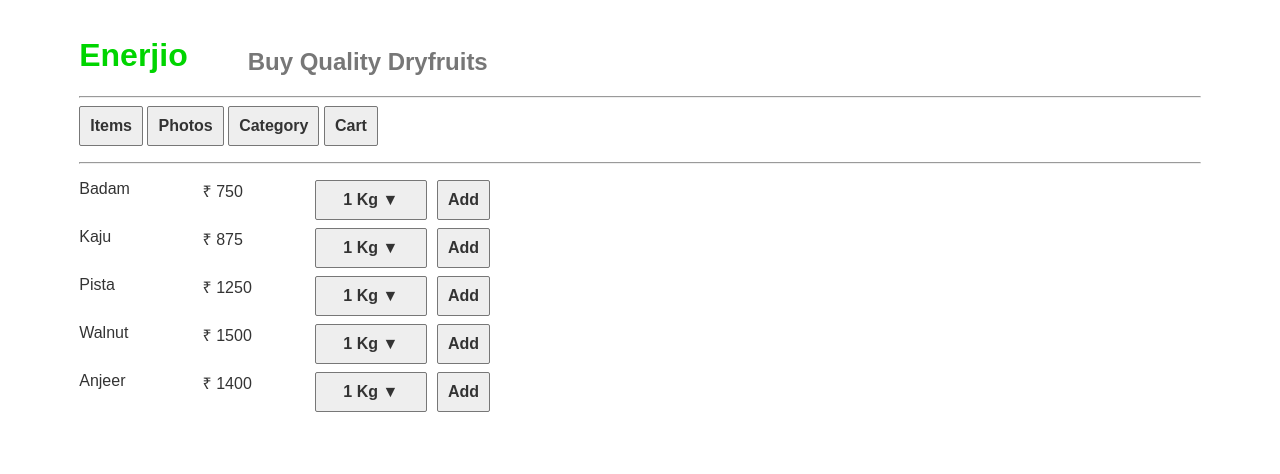
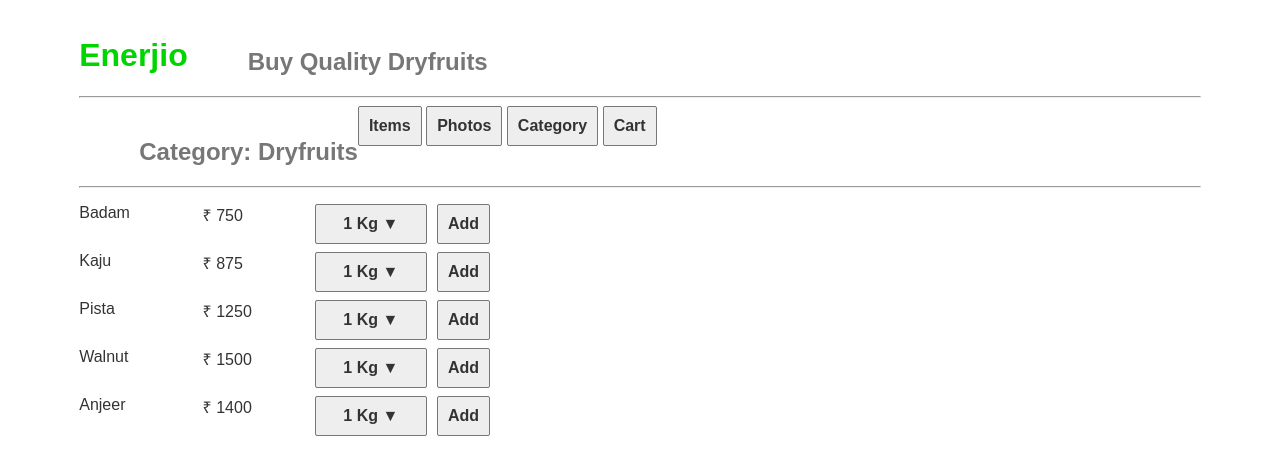
Before and after one commit to prabhusachin/https-github.com-sachin-ta-enerjiyo, a Svelte app: page / in a window 1280 px wide. Shown: the top 474 px of the page. Built offline with nearby package versions, Linux system fonts and the light colour scheme.

Commit message:
Update App.svelte
list item categorywise

```diff
--- a/src/App.svelte
+++ b/src/App.svelte
@@ -35,6 +35,7 @@ let categories = [
 		{ id: 'J---aiyznGQ', name: 'Anjeer',price:1400,rate:1400,qty:'1 Kg' },
 	];
 let productImageName = "";
+let itemCategory = "Dryfruits";
 let cartProducts = [];
 let showPic = false;
 let showItems = true;
@@ -68,6 +69,15 @@ function handleItemsClick(id) {
                 itemsbycat.push ({ id: items[i]["id"], name: items[i]["name"],price:items[i]["price"],rate:items[i]["rate"],qty:items[i]["qty"] });
             }
             i++;
+		}
+		i=0;
+		while (i<categories.length)
+		{
+		    if (categories[i]["id"] == id)
+		    {
+		         itemCategory = categories[i]["name"];
+		    }
+		    i++;
 		}
 	}
 function handlePhotosClick() {
@@ -323,6 +333,9 @@ Category
 <button on:click={handleCartClick} id = "categorybutton" class = "selectcategory">
 	Cart
 </button>
+<h2 class = "headline">
+Category: {itemCategory}
+</h2>
 <hr/>
 {#if showPic}
 <img class = "productimage" alt = "Enerjio - {productImageName}"src = "{productImageName}.jpg" />
```
